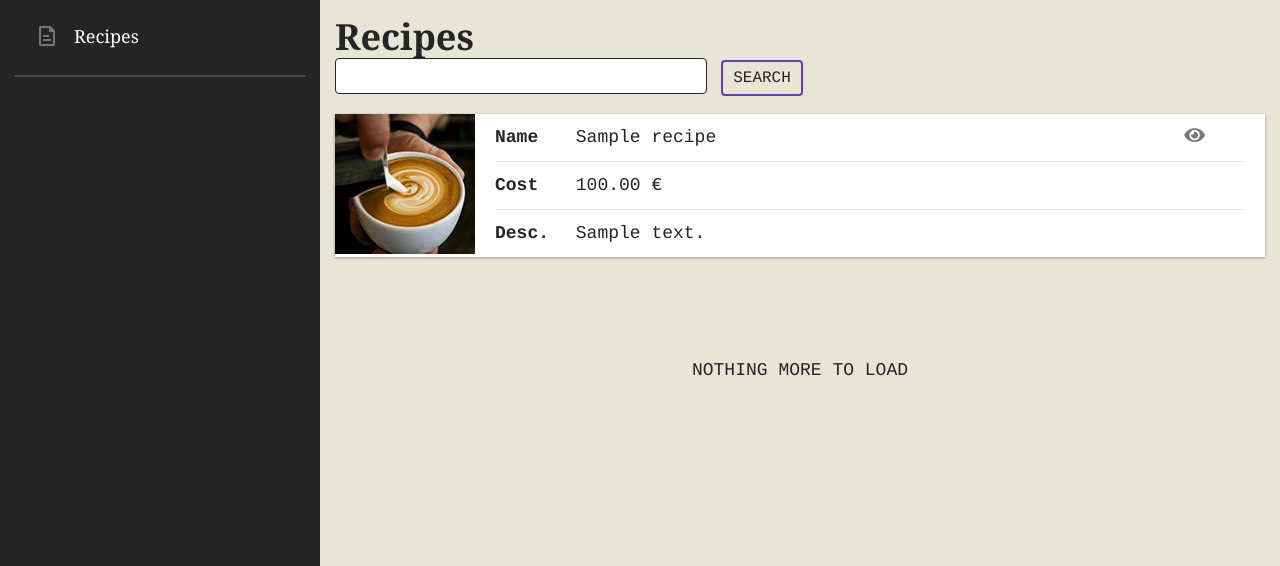
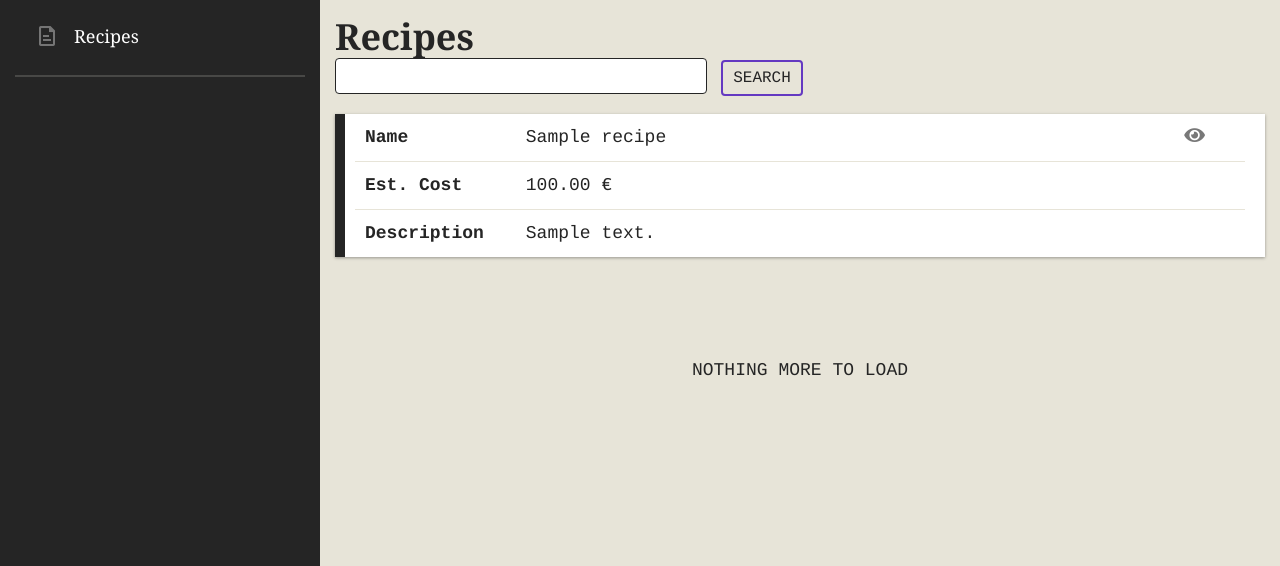
Before and after one commit to vdhug/apicbase, a Django app: page /recipes/ in a window 1280 px wide. Shown: the part 100-666 px from the top of the page. Run offline with Django 3.2, Linux system fonts and the light colour scheme; tables that the repository leaves empty hold one stand-in row (values such as "Sample post"); some libraries are stand-ins or nearby versions.

Commit message:
Substuting image for separator in listing objects

```diff
--- a/apicbase/settings/test_settings.py
+++ b/apicbase/settings/test_settings.py
@@ -40,6 +40,7 @@ INSTALLED_APPS = [
     'django.contrib.staticfiles',
     'ingredients',
     'recipes',
+    'home',
 ]
 
 MIDDLEWARE = [
@@ -120,3 +121,8 @@ USE_TZ = True
 # https://docs.djangoproject.com/en/2.0/howto/static-files/
 
 STATIC_URL = '/static/'
+MEDIA_URL = '/media/'
+STATIC_ROOT = os.path.join(BASE_DIR, 'staticfiles')
+MEDIA_ROOT = os.path.join(BASE_DIR, 'mediafiles')
+
+LOGIN_URL= '/'
--- a/home/static/home/css/style.css
+++ b/home/static/home/css/style.css
@@ -236,8 +236,20 @@ a:hover {
 
 .item span {
 	font-weight: bold;
-	width: 70px;
+	width: 150px;
+	margin-left: 10px;
 	display: inline-block;
+}
+
+.separator {
+	content: "";
+	display: inline-block;
+	width: 10px;
+	height: 100%;
+	position: absolute;
+	lef: 0;
+	top: 0;
+	background-color: #252525;
 }
 
 /*Footer*/
--- a/ingredients/templates/ingredients/index.html
+++ b/ingredients/templates/ingredients/index.html
@@ -10,9 +10,7 @@
     <script id="handlebar-ingredient-show-template" type="text/template">
 				<li class="item">
 					<div class="media">
-					{% endverbatim %}
-					<img src="{% static 'home/img/ingredient.jpg' %}" alt="Café 1">
-					{% verbatim %}
+					<div class="separator"></div>
 					<ul class="media-body">
 						<li><span>Name</span> {{ name }} ({{ articleNumber }})</li>
 						<li><span>Base</span> {{baseAmount}} {{ unit }}</li>
@@ -40,7 +38,7 @@
 		{% for ingredient in ingredients %}
 			<li class="item">
 				<div class="media">
-				<img src="{% static 'home/img/ingredient.jpg' %}" alt="Café 1">
+  			<div class="separator"></div>
 				<ul class="media-body">
 					<li><span>Name</span> {{ingredient.name}} ({{ingredient.article_number}})</li>
 					<li><span>Base</span> {{ingredient.base_amount}} {{ingredient.unit_name}}</li>
--- a/recipes/templates/recipes/index.html
+++ b/recipes/templates/recipes/index.html
@@ -13,9 +13,7 @@
 <script id="handlebar-recipe-show-template" type="text/template">
 	<li class="item">
 		<div class="media">
-		{% endverbatim %}
-		<img src="{% static 'home/img/cafe-1.jpg' %}" alt="Café 1">
-		{% verbatim %}
+		<div class="separator"></div>
 		<ul class="media-body">
 			<li><span>Name</span> {{name}}</li>
 			<li><span>Cost</span> {{cost}} &euro;</li>
@@ -53,12 +51,13 @@
 	<ul class="list-items">
 		{% for recipe in recipes %}
 			<li class="item">
+
 				<div class="media">
-				<img src="{% static 'home/img/cafe-1.jpg' %}" alt="Café 1">
+					<div class="separator"></div>
 					<ul class="media-body">
 						<li><span>Name</span> {{recipe.name}}</li>
-					<li><span>Cost</span> {{recipe.cost}} &euro;</li>
-					<li><span>Desc.</span> {{recipe.description}}</li>
+						<li><span>Est. Cost</span> {{recipe.cost}} &euro;</li>
+						<li><span>Description</span> {{recipe.description}}</li>
 					</ul>
 					<!-- If authenticated is true show link to edit this recipe -->
 					{% if authenticated is True %}
```
Also changed, not shown: apicbase/db.sqlite3 (added), 5 other files. Lines whose indentation alone changed are shown as unchanged.
